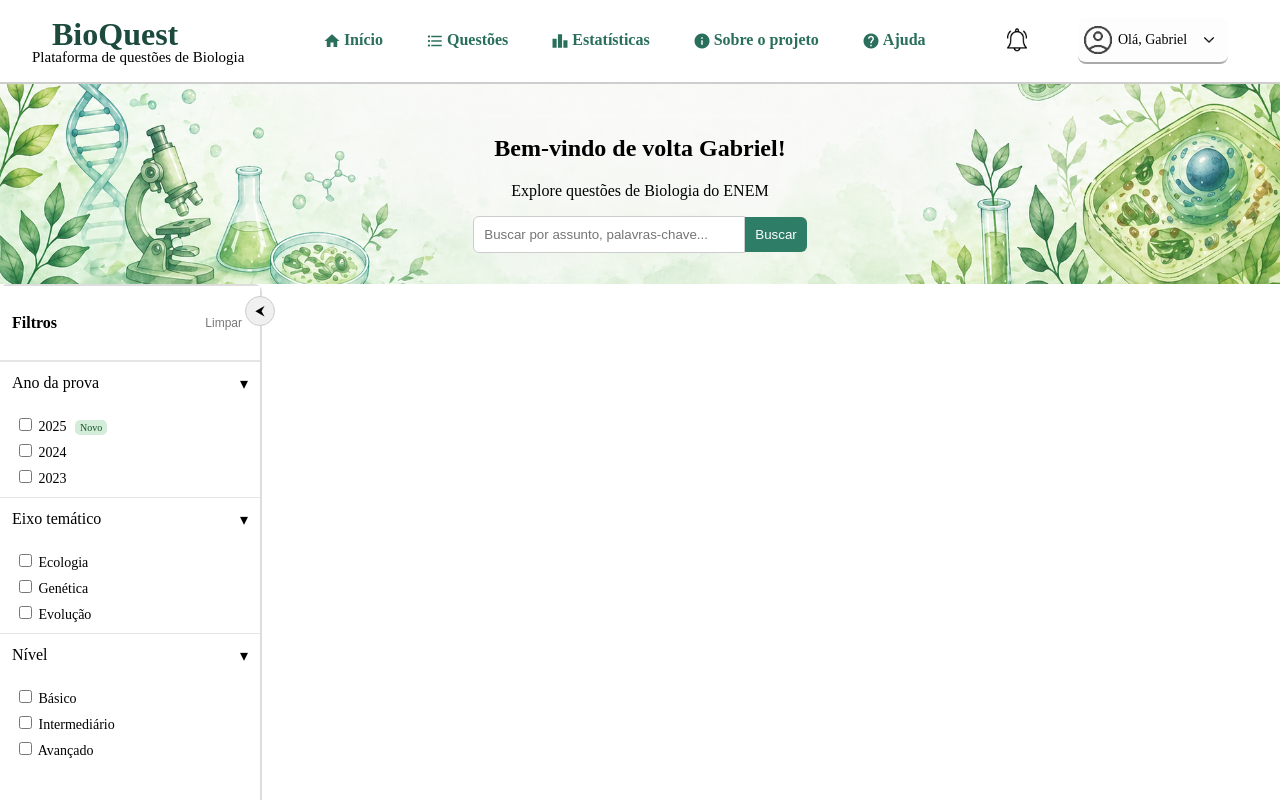
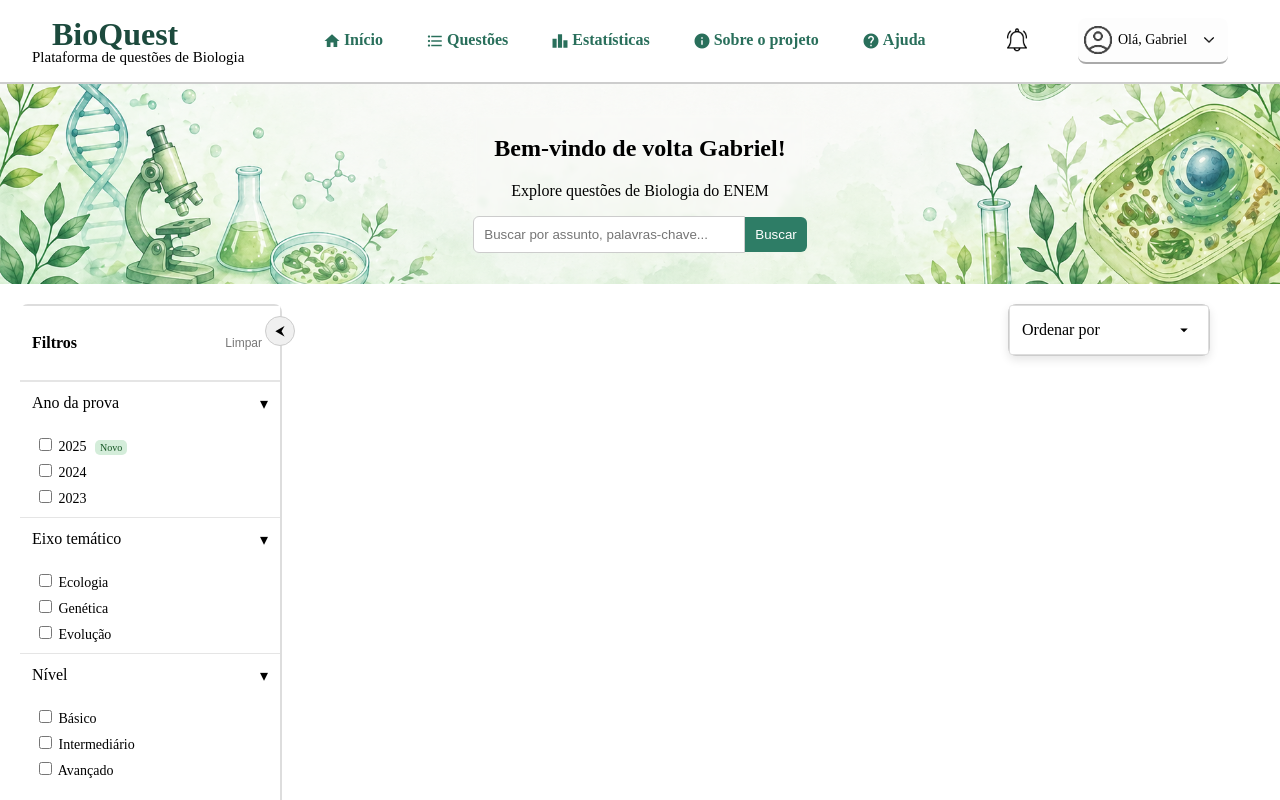
Before and after one commit to gabrielantoniogoncalves29-droid/Projeto-Bioquest, a Vue app: page /Projeto-Bioquest/questoes in a window 1280 px wide. Shown: the top 800 px of the page. Built offline with nearby package versions, Linux system fonts and the light colour scheme.

Commit message:
Adicionei um ordenador de questoes

```diff
--- a/src/components/layout/Header.vue
+++ b/src/components/layout/Header.vue
@@ -5,7 +5,7 @@ let nome = "Gabriel";
 
 const aberta = ref(null);
 
-function toggle(id){
+function barra(id){
     if(aberta.value === id){
       aberta.value = null
     }
@@ -33,14 +33,14 @@ function toggle(id){
       <router-link to="/"><span class="material-icons">help</span>Ajuda</router-link>
     </nav>
     <div class="user">
-    <button @click="toggle(1)"> <img src="@/components/icons/image.png" alt="Notificações" /></button>
+    <button @click="barra(1)"> <img src="@/components/icons/image.png" alt="Notificações" /></button>
     <div v-if="aberta === 1" class="alerts">
       <div>
       <a href="#">Notificação 1</a>
       <a href="#">Notificação 2</a>
       </div>
     </div>
-    <div @click="toggle(2)" id="user_box">
+    <div @click="barra(2)" id="user_box">
     <img class="avatar" width="10px" height="auto" src="@/components/icons/account_circle_45dp_E3E3E3_FILL0_wght400_GRAD0_opsz48.png" >
     <p>Olá, {{nome}}</p>
     <img v-show="aberta === 2" style="margin-left: 12px;" width="10px" height="auto" src="@/components/icons/keyboard_arrow_up_45dp_000000_FILL0_wght400_GRAD0_opsz48.png" >
--- /dev/null
+++ b/src/components/layout/Ordenar.vue
@@ -0,0 +1,71 @@
+<script setup>
+import { ref } from 'vue'
+
+const aberta = ref(null);
+const opcaoSelecionada = ref("Ordenar por");
+
+function barra(id){
+    if(aberta.value === id){
+      aberta.value = null
+    }
+    else{
+      aberta.value = id
+    }
+  }
+
+function selecionar(opcao){
+    opcaoSelecionada.value = opcao
+    aberta.value = null
+
+    console.log(opcao)
+}
+
+</script>
+
+<template>
+    <div>
+    <div class="dropdown">
+    <div @click="barra(1)" id="ordenar">
+        {{ opcaoSelecionada }}
+        <span class="material-icons">arrow_drop_down</span>
+    </div>
+    <div v-if="aberta === 1">
+        <div class="item" @click="selecionar('Mais recentes')">
+            Mais recentes
+        </div>
+        <div class="item" @click="selecionar('Ordem alfabetica')">
+            Ordem alfabetica
+        </div>
+        <div class="item" @click="selecionar('Nivel de dificuldade')">
+            Nivel de dificuldade
+        </div>
+    </div>
+    </div>
+    </div>
+</template>
+
+<style>
+    .dropdown{
+        position: relative;
+        width: 200px;
+        margin-left: auto;
+        top: 0px;
+    }
+    #ordenar{
+        border: solid 1px #ddd;
+        border-radius: 3px;
+        padding: 12px;
+        background-color: white;
+        display: flex;
+        align-items: center;
+        justify-content: space-between;
+
+        cursor: pointer;
+    }
+    .item{
+        border: solid 1px #ddd;
+        padding: 10px;
+
+        cursor: pointer;
+    }
+</style>
--- a/src/pages/Questoes.vue
+++ b/src/pages/Questoes.vue
@@ -2,12 +2,24 @@
 import Header from '../components/layout/Header.vue';
 import Banner from '../components/layout/TopBanner.vue';
 import Filtro from '../components/layout/Filtro.vue';
+import Ordenar from '@/components/layout/Ordenar.vue';
 import Rodape from '../components/layout/Rodape.vue';
 </script>
 
 <template>
   <Header></Header>
   <Banner></Banner>
-  <Filtro></Filtro>
+  <div id="topo">
+    <Filtro></Filtro>
+    <Ordenar></Ordenar>
+  </div>
   <Rodape></Rodape>
 </template>
+
+<style>
+  #topo{
+    display: flex;
+    justify-content: space-between;
+    padding: 20px;
+  }
+</style>
```
